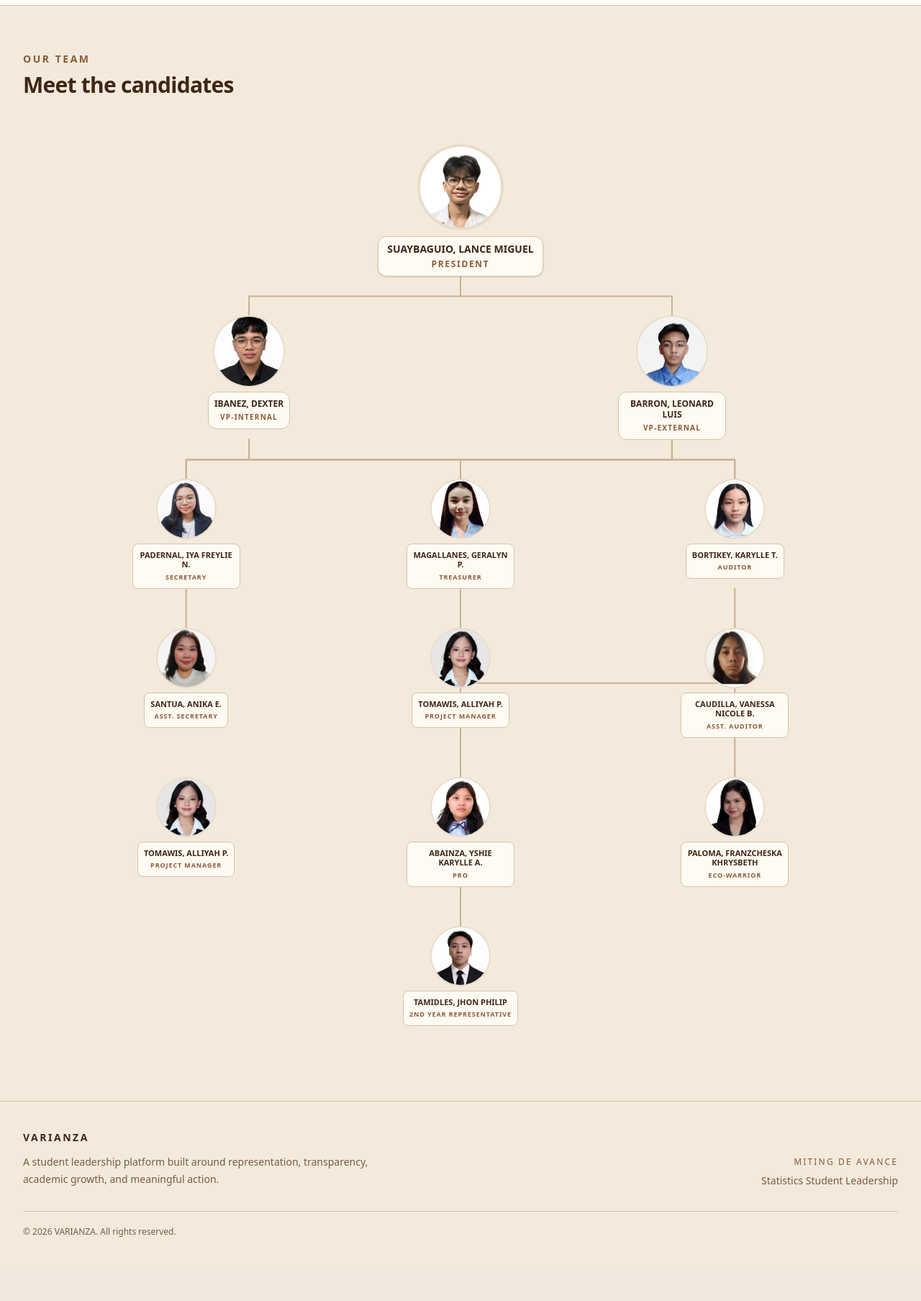
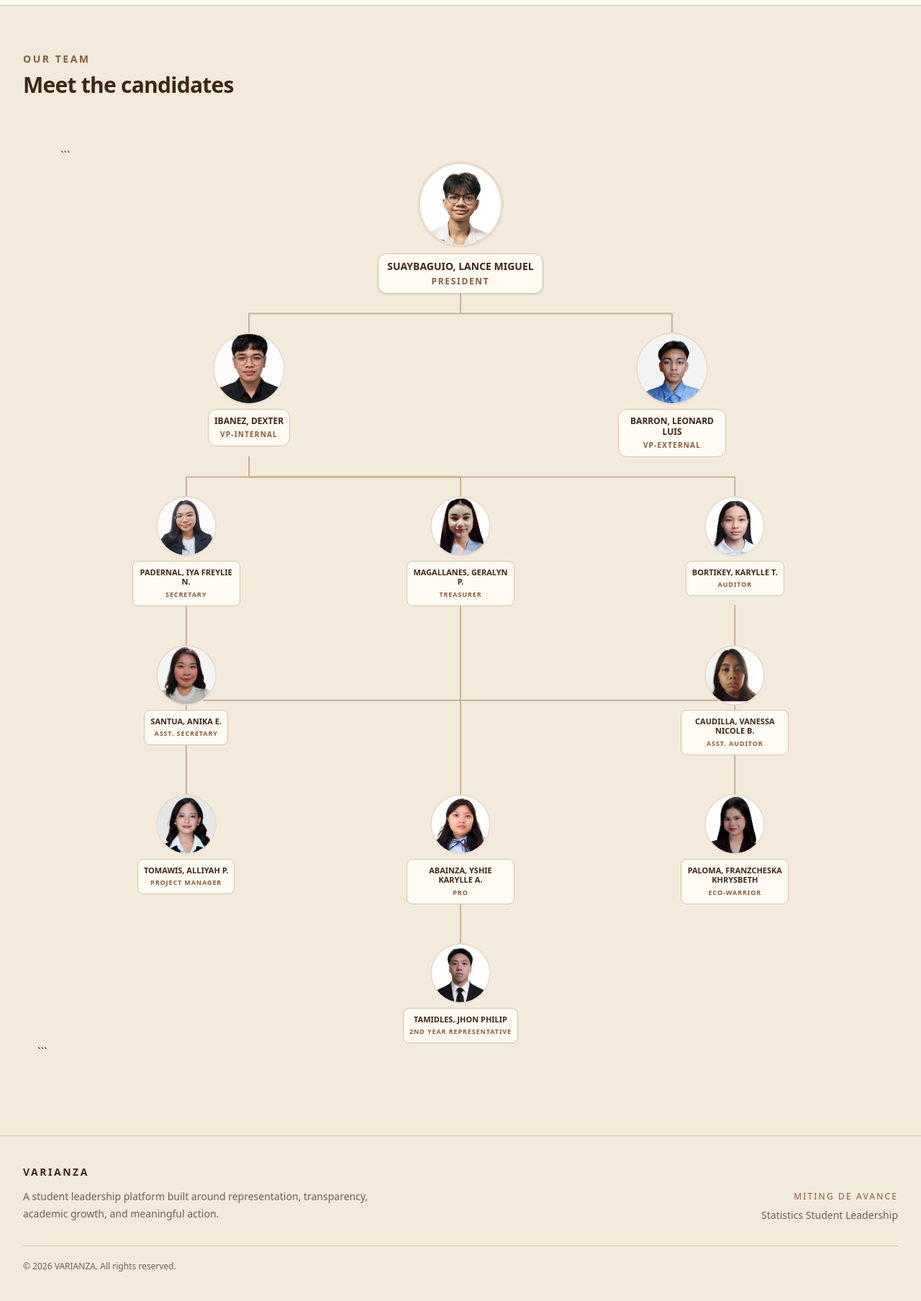
Before and after one commit to bsgsystems0505-boop/oss, a Django app: page / in a window 1280 px wide. Shown: the part 366-2173 px from the top of the page at 72% size. Before the commit the page ends 2084 px from the top, so only its background shows below. Run offline with Django 5.2, Linux system fonts and the light colour scheme; data comes from the database, SQL or seed files in the repository; style sheets or scripts are compiled from the project's sources; some libraries are stand-ins or nearby versions.

Commit message:
Fix candidate hierarchy layout

````diff
--- a/core/templates/core/partials/candidate-hierarchy.html
+++ b/core/templates/core/partials/candidate-hierarchy.html
@@ -9,6 +9,7 @@
         class="relative mx-auto w-full px-2 sm:px-6 lg:px-8"
     >
 
+```
     <!-- Connector layer -->
     <svg
         id="hierarchy-lines"
@@ -351,53 +352,10 @@
         </div>
 
 
-            <!-- PROJECT MANAGER -->
-            <div
-                id="node-project-manager"
-                class="flex justify-center"
-            >
-                {% with candidate=candidate_by_position.project_manager %}
-                    {% if candidate %}
-                        <a
-                            href="{{ candidate.get_absolute_url }}"
-                            class="group block rounded-xl outline-none"
-                            aria-label="View {{ candidate.name }}'s credentials and platforms"
-                        >
-                            <div class="flex flex-col items-center">
-
-                                <div
-                                    class="overflow-hidden rounded-full ring-2 ring-[#eadcc9] transition duration-200 group-hover:-translate-y-1 group-hover:ring-[#c9a77e]"
-                                >
-                                    <img
-                                        src="{% static candidate.photo %}"
-                                        alt="{{ candidate.name }}"
-                                        class="h-16 w-16 object-cover sm:h-20 sm:w-20"
-                                    >
-                                </div>
-
-                                <div
-                                    class="mt-2 max-w-[105px] rounded-lg border border-[#d8c3a8] bg-[#fffaf2] px-1.5 py-1.5 text-center transition duration-200 group-hover:border-[#b88b5a] group-hover:bg-[#fffdf8] sm:max-w-[150px] sm:px-2 sm:py-2"
-                                >
-                                    <p class="break-words text-[8px] font-bold uppercase leading-tight text-[#3f2618] sm:text-[11px]">
-                                        {{ candidate.name }}
-                                    </p>
-
-                                    <p class="mt-1 text-[7px] font-semibold uppercase tracking-[0.1em] text-[#8a5a36] sm:text-[9px]">
-                                        {{ candidate.position }}
-                                    </p>
-                                </div>
-
-                            </div>
-                        </a>
-                    {% endif %}
-                {% endwith %}
-            </div>
-
-
         <!-- ASSISTANT AUDITOR -->
         <div
             id="node-assistant-auditor"
-                class="flex justify-center"
+            class="col-start-3 flex justify-center"
         >
             {% with candidate=candidate_by_position.assistant_auditor %}
                 {% if candidate %}
@@ -450,7 +408,7 @@
 
         <!-- PROJECT MANAGER -->
         <div
-                id="node-project-manager"
+            id="node-project-manager-team"
             class="flex justify-center"
         >
             {% with candidate=candidate_by_position.project_manager %}
@@ -633,8 +591,9 @@
     </div>
 
 </div>
+```
+
 </div>
-
 
 <script>
     document.addEventListener("DOMContentLoaded", function () {
@@ -770,21 +729,6 @@
             );
 
             addConnector(
-                "node-vp-external",
-                "node-secretary"
-            );
-
-            addConnector(
-                "node-vp-external",
-                "node-treasurer"
-            );
-
-            addConnector(
-                "node-vp-external",
-                "node-auditor"
-            );
-
-            addConnector(
                 "node-secretary",
                 "node-assistant-secretary"
             );
````
Lines whose indentation alone changed are shown as unchanged.
